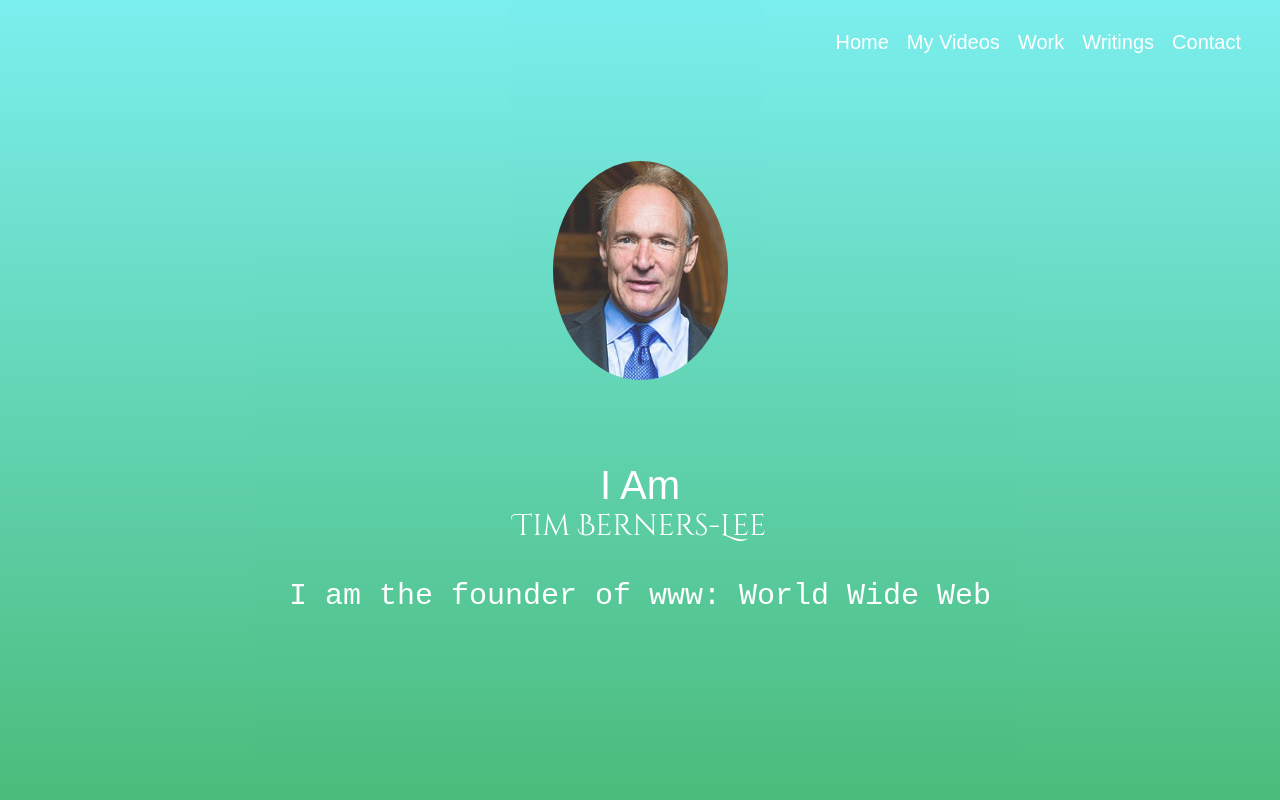
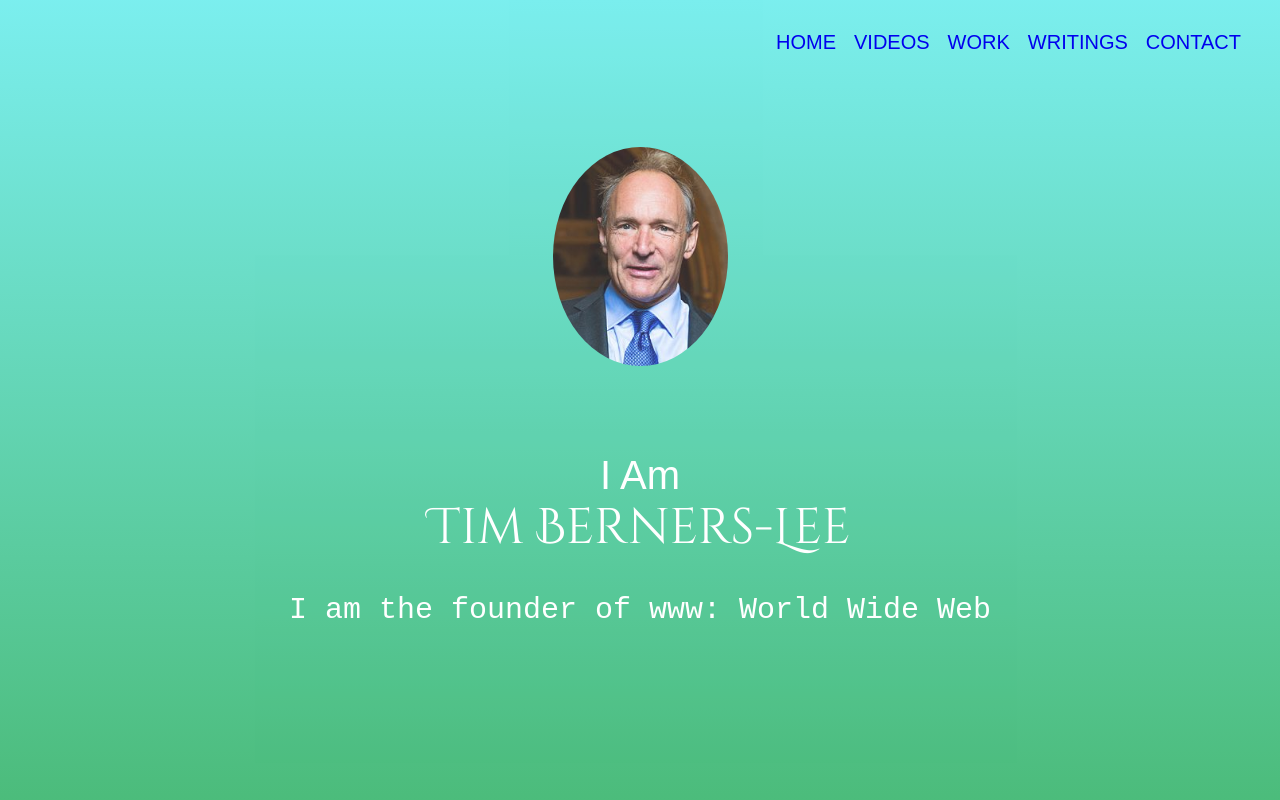
Before and after one commit to dipti123-whj/helloworld, a plain HTML site: page index.html in a window 1280 px wide. Shown: the top 800 px of the page. Drawn offline with Linux system fonts and the light colour scheme.

Commit message:
Add files via upload

```diff
--- a/index.html
+++ b/index.html
@@ -1,22 +1,22 @@
-<html>
 
+<!DOCTYPE html>
+<html lang="en">
 <head>
+    <meta charset="utf-8">
     <title>Sir Tim Berners-Lee</title>
     <link rel="stylesheet" href="style.css">
     <link href="https://fonts.googleapis.com/css?family=Cinzel+Decorative&display=swap" rel="stylesheet">
-
-
 
 </head>
 
 <body>
 
     <ul class="menu">
-        <li class="links">Home</li>
-        <li class="links">My Videos</li>
-        <li class="links">Work</li>
-        <li class="links">Writings</li>
-        <li class="links">Contact</li>
+        <li class="links"><a href="#welcome">HOME</a></li>
+        <li class="links"><a href="#videos">VIDEOS</a></li>
+        <li class="links"><a href="#work">WORK</a></li>
+        <li class="links"><a href="#writings">WRITINGS</a></li>
+        <li class="links"><a href="#contact">CONTACT</a></li>
 
     </ul>
 
@@ -45,4 +45,28 @@
             The Web was first used for e-commerce in 1997.</p>
     </section>
 
+    <section id="videos">
+        <h1>Videos</h1>
+        <div class="line"></div>
+        <br>
+        <iframe width="900" height="500" src="https://www.youtube.com/embed/OM6XIICm_qo" frameborder="0" allow="accelerometer; autoplay; encrypted-media; gyroscope; picture-in-picture" allowfullscreen></iframe>
+        <br>
+        <br>
+        <iframe width="900" height="500" src="https://www.youtube.com/embed/J8hzJxb0rpc" frameborder="0" allow="accelerometer; autoplay; encrypted-media; gyroscope; picture-in-picture" allowfullscreen></iframe>
+
+    </section>
+    <section id="work">
+        <h1>WORK</h1>
+        <div class="line"></div>
+        <iframe width="900" height="1000" src="https://en.wikipedia.org/wiki/Tim_Berners-Lee#Career_and_research" frameborder="0"></iframe>
+
+    </section>
+    <section id="writings">
+        <h1>WRITINGS</h1>
+        <div class="line"></div>
+        <a class="article" href="https://webfoundation.org/2019/03/web-birthday-30" target="_blank">30 years on, what’s next ForTheWeb?</a>
+        <br>
+        <a class="article" href="https://interestingengineering.com/how-did-tim-berners-lee-change-the-world-with-the-world-wide-web" target="_blank">How Did Tim Berners-Lee Change the World With the World Wide Web?</a>
+    </section>
+
 </body></html>
--- a/style.css
+++ b/style.css
@@ -1,12 +1,14 @@
 body {
     margin: 0;
     padding-top: 800px;
+    text-align: center;
 }
 
 .profile {
     width: 175px;
     margin-bottom: 50px;
     border-radius: 50%;
+
 }
 
 #welcome {
@@ -24,6 +26,7 @@ body {
     width: 100%;
     height: 100%;
     z-index: 9;
+
 }
 
 
@@ -37,7 +40,7 @@ h1 {
 }
 
 #name {
-    font-size: 30px;
+    font-size: 50px;
     line-height: 1.2;
     font-family: 'Cinzel Decorative', cursive;
 
@@ -82,29 +85,41 @@ p {
 
 
 .menu {
+    list-style: none;
+    position: fixed;
+    top: 10px;
+    right: 30px;
+    cursor: pointer;
+    z-index: 10;
 
-    list-style: none;
-    font-family: sans-serif;
-    position:absolute;
-    top:10px;
-    right: 30px;
-    z-index: 50;
-    cursor: pointer;
 }
+
+
 
 .links {
     float: left;
-    color: #fff;
+    color: fuchsia;
     padding-top: 5px;
     padding-left: 9px;
     padding-right: 9px;
     padding-bottom: 5px;
-    font-family:fantasy;
+    font-family: fantasy;
     font-size: 20px
 }
 
+.links:hover {
+    background-color: aqua;
+}
+
+html {
+    scroll-behavior: smooth;
+}
+
+a {
+    text-decoration: none;
+}
 
 
-.links:hover {
-    background-color:dodgerblue;
+.article:hover {
+    color:fuchsia;
 }
```
